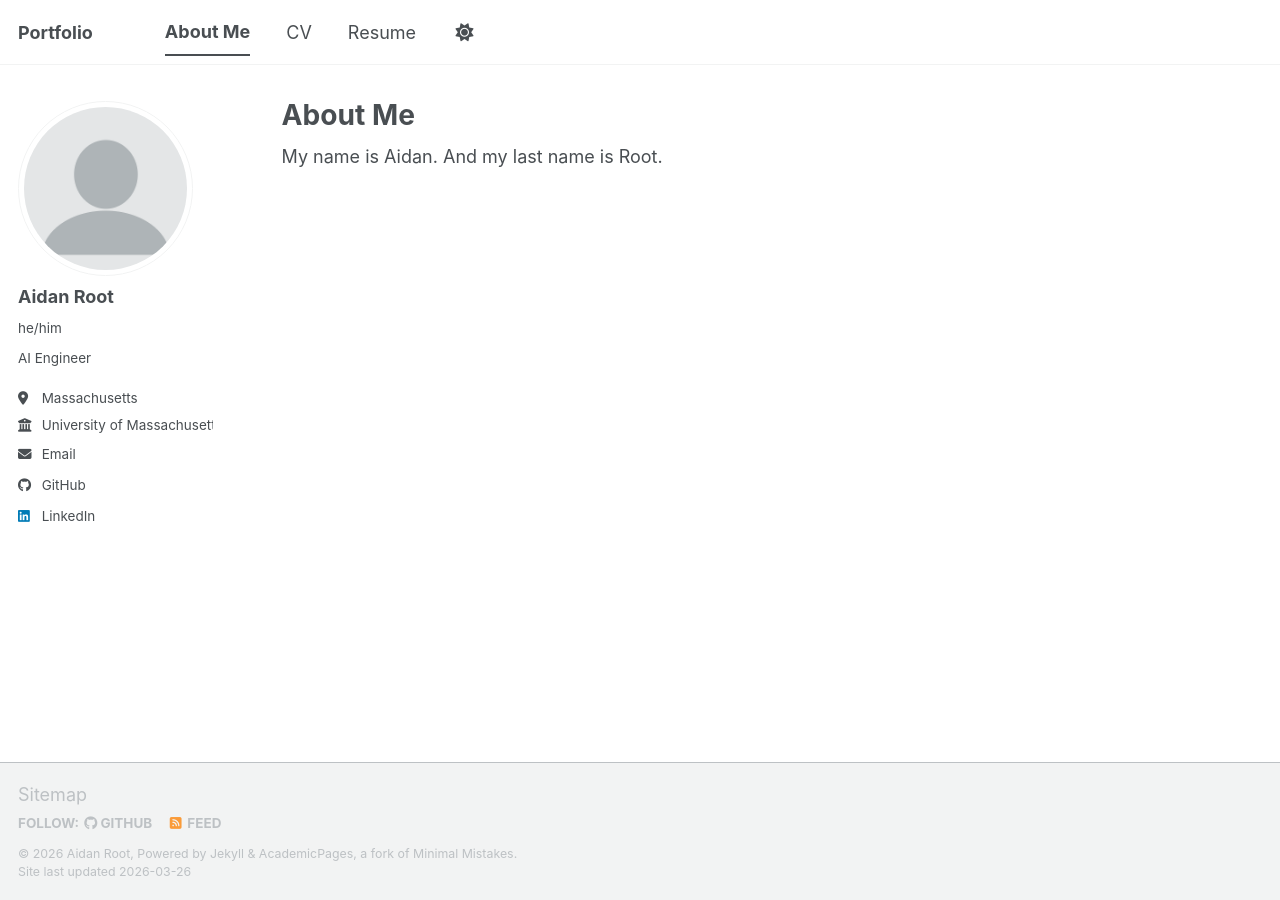
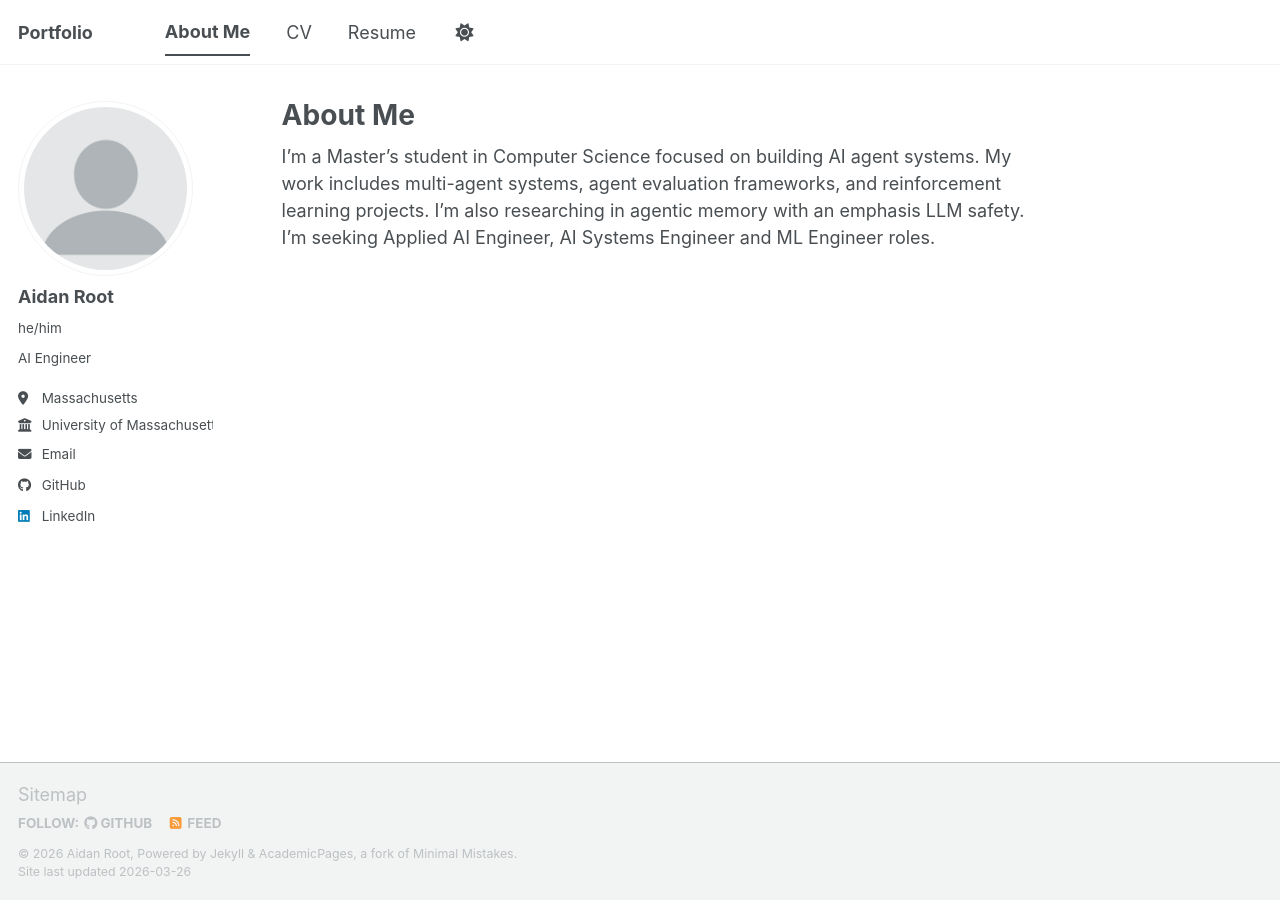
Before and after one commit to Roogard/Roogard.github.io, a Jekyll site: the page built from _pages/aboutme.md, in a window 1280 px wide. Built offline with Jekyll 4.4.1, drawn with Linux system fonts in a browser that asks for light colours; a script bundle is joined from its source files by our own code; library files that are not in the unit come from our copies.

Commit message:
added aboutme and resume

```diff
--- a/_pages/aboutme.md
+++ b/_pages/aboutme.md
@@ -5,5 +5,4 @@ permalink: /aboutme/
 author_profile: true
 ---
 
-My name is Aidan.
-And my last name is Root.
+I'm a Master's student in Computer Science focused on building AI agent systems. My work includes multi-agent systems, agent evaluation frameworks, and reinforcement learning projects. I'm also researching in agentic memory with an emphasis LLM safety. I'm seeking Applied AI Engineer, AI Systems Engineer and ML Engineer roles.
```
Also changed, not shown: _resume/resume.md (+3 -1 lines), 1 other file.
